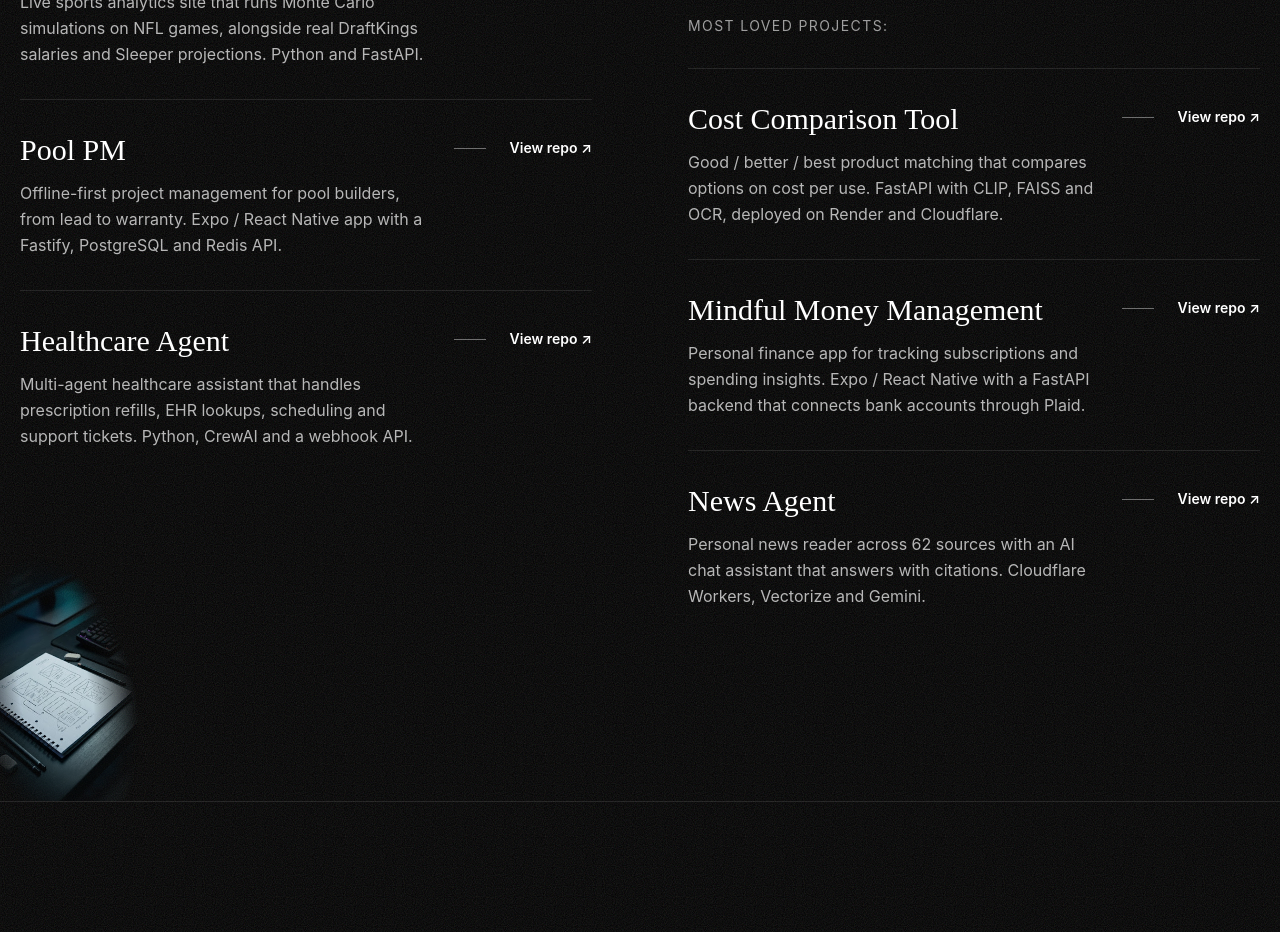
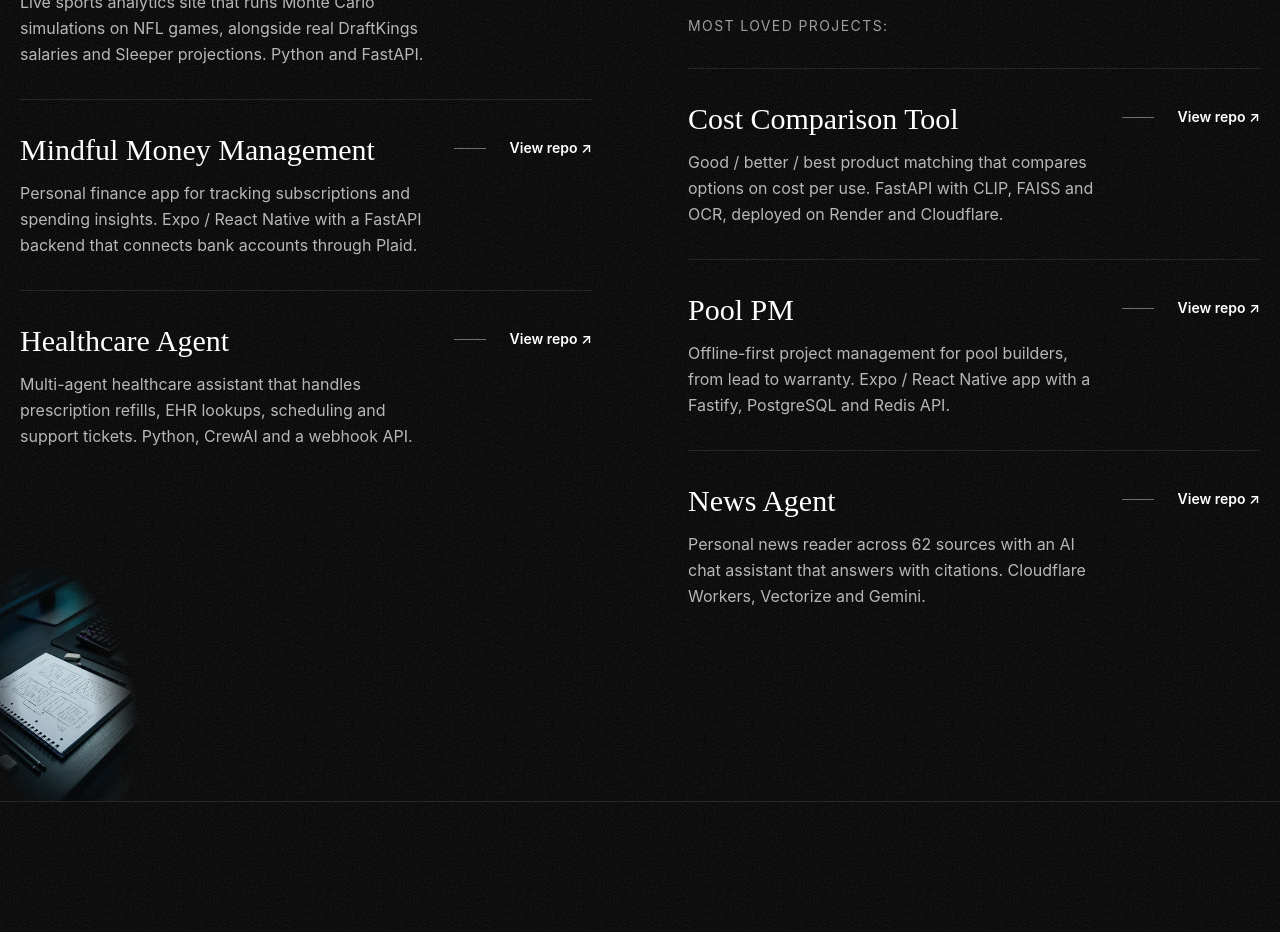
Before and after one commit to hgkf7y4kn6-droid/GSAP-Web-dom, a React (Vite) app: page / in a window 1280 px wide. Shown: the part 1680-2612 px from the top of the page. Built offline with nearby package versions, Linux system fonts and the light colour scheme.

Commit message:
Swap Mindful Money Management and Pool PM between project lists
Co-Authored-By: Claude Opus 5.5 <noreply@anthropic.com>
Claude-Session: https://claude.ai/code/session_01X1nMg8GqBDFMR6X9zphWgx

```diff
--- a/constants/index.js
+++ b/constants/index.js
@@ -22,10 +22,10 @@ const projectLists = [
     linkLabel: "Visit site",
   },
   {
-    name: "Pool PM",
+    name: "Mindful Money Management",
     summary:
-      "Offline-first project management for pool builders, from lead to warranty. Expo / React Native app with a Fastify, PostgreSQL and Redis API.",
-    url: "https://github.com/hgkf7y4kn6-droid/Pool-Project-Workflow",
+      "Personal finance app for tracking subscriptions and spending insights. Expo / React Native with a FastAPI backend that connects bank accounts through Plaid.",
+    url: "https://github.com/hgkf7y4kn6-droid/MMM",
   },
   {
     name: "Healthcare Agent",
@@ -43,10 +43,10 @@ const lovedProjects = [
     url: "https://github.com/hgkf7y4kn6-droid/Cost-Comparison-Tool",
   },
   {
-    name: "Mindful Money Management",
+    name: "Pool PM",
     summary:
-      "Personal finance app for tracking subscriptions and spending insights. Expo / React Native with a FastAPI backend that connects bank accounts through Plaid.",
-    url: "https://github.com/hgkf7y4kn6-droid/MMM",
+      "Offline-first project management for pool builders, from lead to warranty. Expo / React Native app with a Fastify, PostgreSQL and Redis API.",
+    url: "https://github.com/hgkf7y4kn6-droid/Pool-Project-Workflow",
   },
   {
     name: "News Agent",
```
